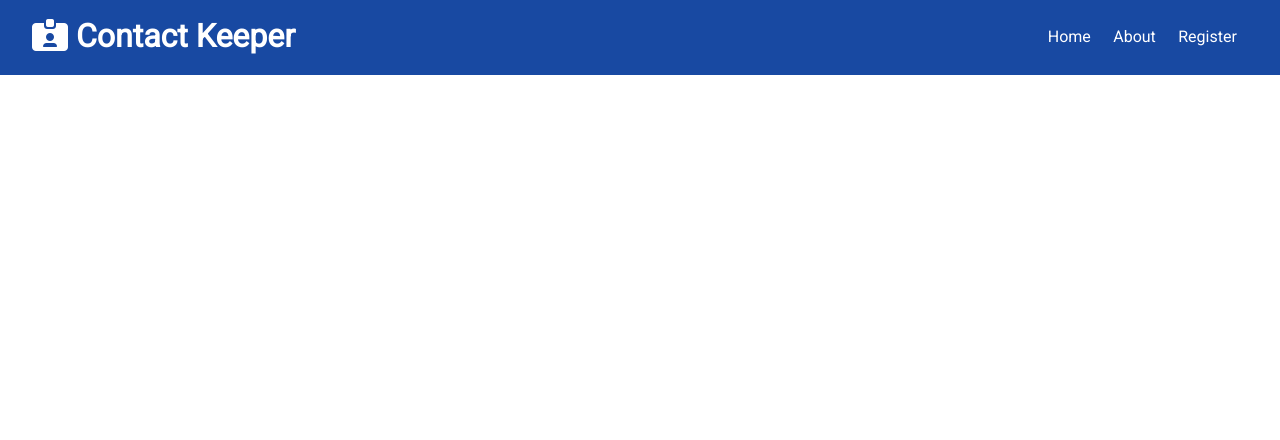
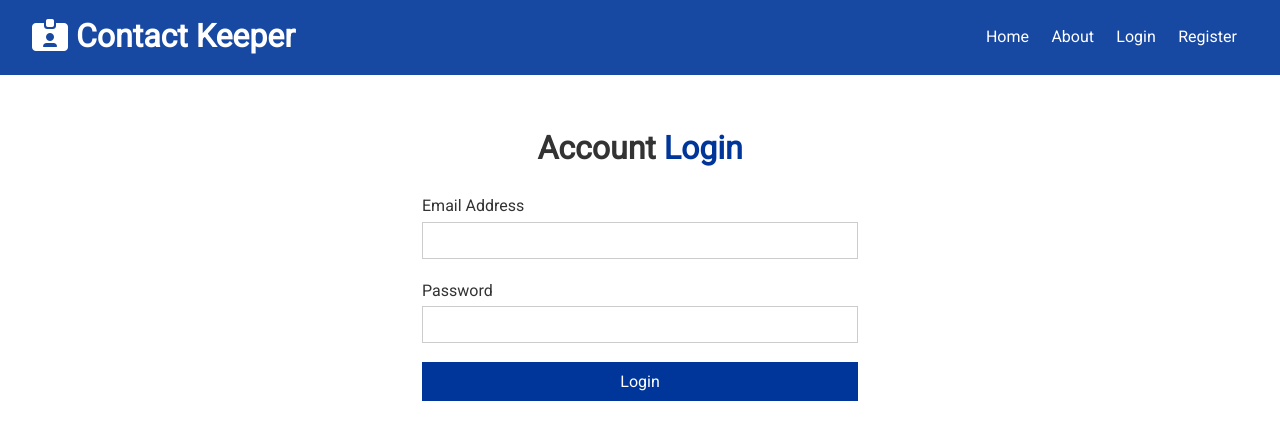
Before and after one commit to rising-dancho/contact-keeper, a React (Vite) app in the folder frontend/: page /login in a window 1280 px wide. Shown: the top 440 px of the page. Built offline with nearby package versions, Linux system fonts and the light colour scheme; the HTML template or start-up script is replaced by a standard one.

Commit message:
feat: added ui for login page and a register page

```diff
--- a/frontend/src/App.jsx
+++ b/frontend/src/App.jsx
@@ -3,6 +3,7 @@
 import Home from './components/pages/Home';
 import About from './components/pages/About';
 import Register from './components/auth/Register';
+import Login from './components/auth/Login';
 import ContactState from './components/context/contact/ContactState';
 import AuthState from './components/context/auth/AuthState';
 
@@ -18,6 +19,7 @@
                 <Route path="/" element={<Home />} />
                 <Route path="/about" element={<About />} />
                 <Route path="/register" element={<Register />} />
+                <Route path="/login" element={<Login />} />
               </Routes>
             </div>
           </div>
--- a/frontend/src/components/auth/Login.jsx
+++ b/frontend/src/components/auth/Login.jsx
@@ -1,7 +1,49 @@
-import React from 'react';
+import React, { useState } from 'react';
 
 const Login = () => {
-  return <div></div>;
+  const [user, setUser] = useState({
+    email: '',
+    password: '',
+  });
+
+  const { email, password } = user;
+
+  function onChange(e) {
+    setUser({ ...user, [e.target.name]: e.target.value });
+  }
+
+  function onSubmit(e) {
+    e.preventDefault();
+    alert(`login submitted   ${email}  ${password}  `);
+  }
+
+  return (
+    <div className="form-container">
+      <h1>
+        Account <span className="text-primary">Login</span>
+      </h1>
+      <form onSubmit={onSubmit}>
+        <div className="form-group">
+          <label htmlFor="email">Email Address</label>
+          <input type="email" name="email" value={email} onChange={onChange} />
+        </div>
+        <div className="form-group">
+          <label htmlFor="password">Password</label>
+          <input
+            type="password"
+            name="password"
+            value={password}
+            onChange={onChange}
+          />
+        </div>
+        <input
+          type="submit"
+          value="Login"
+          className="btn btn-primary btn-block"
+        />
+      </form>
+    </div>
+  );
 };
 
 export default Login;
--- a/frontend/src/components/auth/Register.jsx
+++ b/frontend/src/components/auth/Register.jsx
@@ -10,14 +10,23 @@
 
   const { name, email, password, confirmPassword } = user;
 
-  function onChange() {}
+  function onChange(e) {
+    setUser({ ...user, [e.target.name]: e.target.value });
+  }
+
+  function onSubmit(e) {
+    e.preventDefault();
+    alert(
+      `register submitted  ${name}  ${email}  ${password}  ${confirmPassword}`
+    );
+  }
 
   return (
     <div className="form-container">
       <h1>
         Account <span className="text-primary">Register</span>
       </h1>
-      <form>
+      <form onSubmit={onSubmit}>
         <div className="form-group">
           <label htmlFor="name">Name</label>
           <input type="text" name="name" value={name} onChange={onChange} />
--- a/frontend/src/components/layout/Navbar.jsx
+++ b/frontend/src/components/layout/Navbar.jsx
@@ -16,6 +16,9 @@
           <Link to="/about">About</Link>
         </li>
         <li>
+          <Link to="/login">Login</Link>
+        </li>
+        <li>
           <Link to="/register">Register</Link>
         </li>
       </ul>
```
